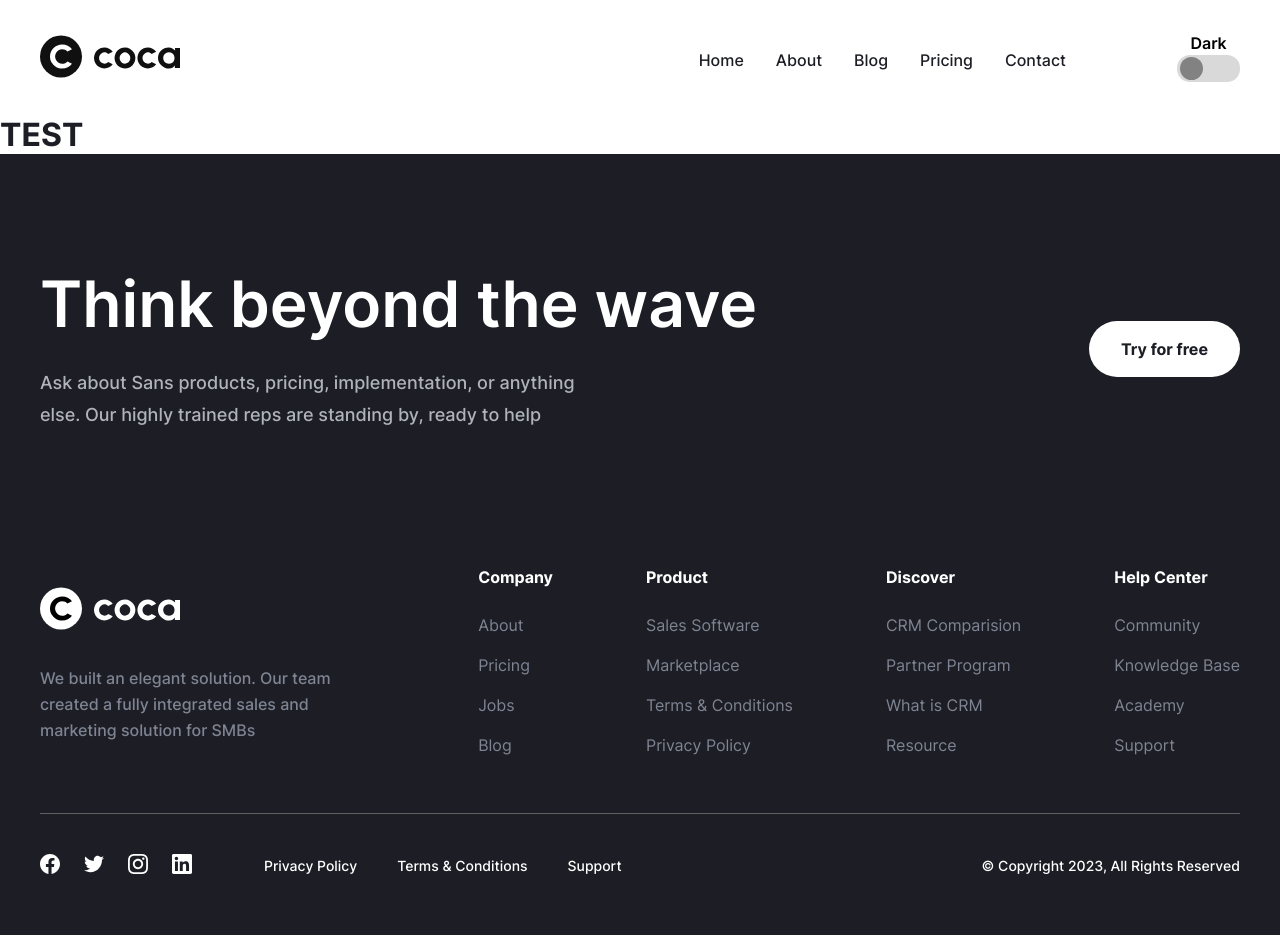
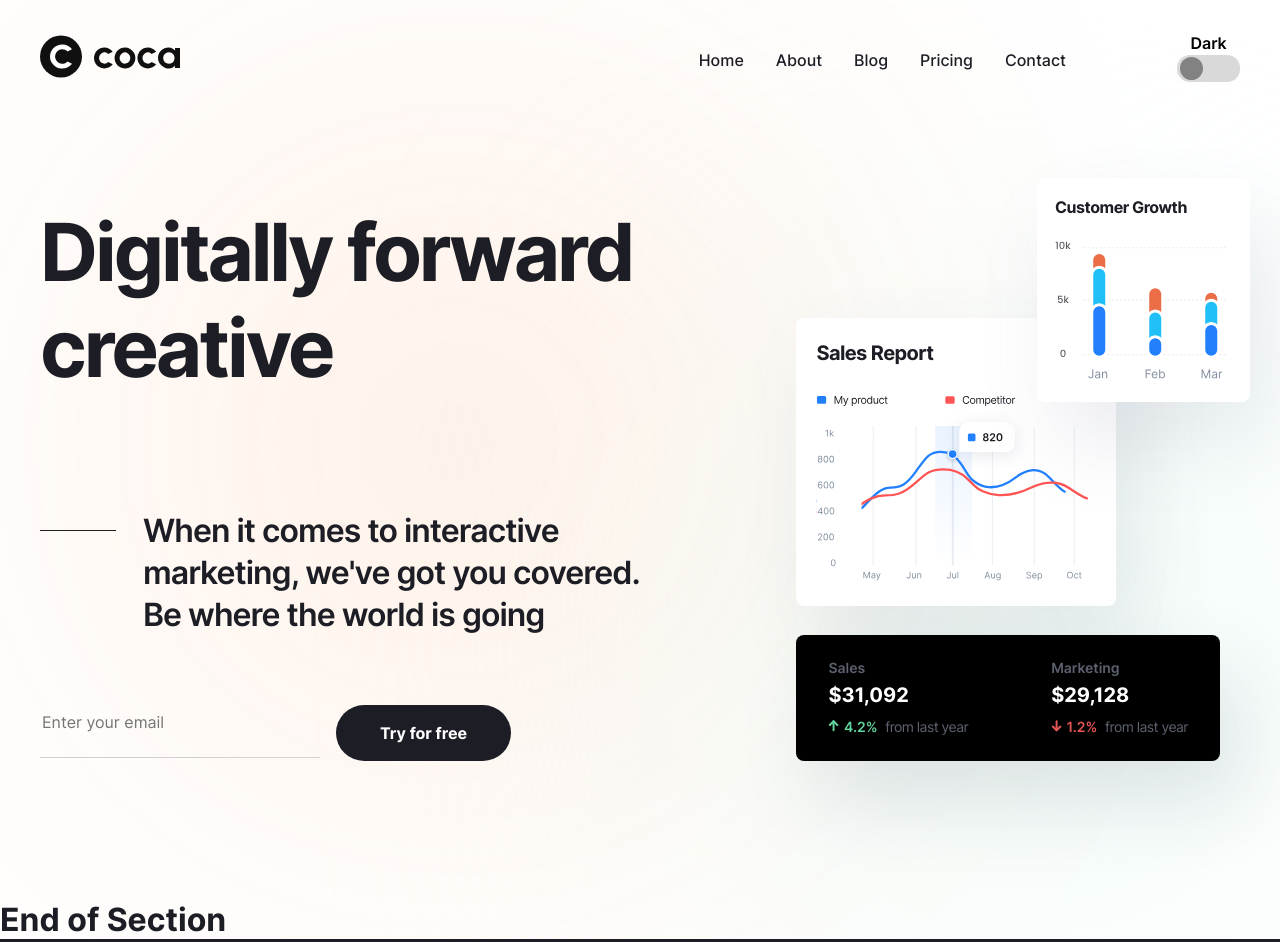
Before and after one commit to 89811421793/coca, a website built with Vite: page src/index.html in a window 1280 px wide. Shown: the top 942 px of the page. Built offline with nearby package versions, Linux system fonts and the light colour scheme.

Commit message:
hero section with styles - finished

```diff
--- /dev/null
+++ b/src/html/components/home/hero.html
@@ -0,0 +1,70 @@
+<section class="hero hero-decor">
+  <div class="container hero__container">
+    <div class="hero__left">
+      <h2 class="hero__title">Digitally forward creative</h2>
+      <p class="hero__subtitle text-p-subtitle">
+        When it comes to interactive <br />
+        marketing, we've got you covered. <br />
+        Be where the world is going
+      </p>
+      <form class="hero__form">
+        <input
+          class="hero__input"
+          type="email"
+          placeholder="Enter your email"
+          required
+        />
+        <button class="hero__btn button-form">Try for free</button>
+      </form>
+    </div>
+    <div class="hero__right">
+      <div class="hero__sales">
+        <h3 class="hero__sales-title">Sales Report</h3>
+        <img
+          class="hero__sales-img"
+          src="./assets/icons/sales-report-graph-icon.svg"
+          width="366"
+          height="260"
+          alt="Sales report graphic"
+        />
+      </div>
+      <div class="hero__customer">
+        <h3 class="hero__customer-title">Customer Growth</h3>
+        <img
+          src="./assets/icons/customer-growth-graph-icon.svg"
+          width="177"
+          height="149"
+          alt="Customer growth graphic"
+        />
+      </div>
+      <table class="hero__stats">
+        <thead class="hero__stats-head">
+          <tr class="hero__stats-head-row">
+            <th class="hero__stats-head-th">Sales</th>
+            <th class="hero__stats-head-th">Marketing</th>
+          </tr>
+        </thead>
+        <tbody class="hero__stats-body">
+          <tr class="hero__stats-body-row">
+            <td class="hero__stats-body-td">$31,092</td>
+            <td class="hero__stats-body-td">$29,128</td>
+          </tr>
+          <tr class="hero__stats-body-row">
+            <td class="hero__stats-body-td">
+              <span class="hero__stats-body-num hero__stats-body-num--green">
+                4.2%
+              </span>
+              <span class="hero__stats-body-text">from last year</span>
+            </td>
+            <td class="hero__stats-body-td">
+              <span class="hero__stats-body-num hero__stats-body-num--red">
+                1.2%
+              </span>
+              <span class="hero__stats-body-text">from last year</span>
+            </td>
+          </tr>
+        </tbody>
+      </table>
+    </div>
+  </div>
+</section>
--- a/src/index.html
+++ b/src/index.html
@@ -4,8 +4,9 @@
 
     <body class="body" data-theme="light">
         <load src="./html/components/header.html" title="Home" />
+        <load src="./html/components/home/hero.html" />
 
-        <h1>TEST</h1>
+        <h1>End of Section</h1>
 
         <load src="./html/components/footer.html" />
 
--- /dev/null
+++ b/src/scss/components/home/hero.scss
@@ -0,0 +1,246 @@
+@use '../../mixins' as *;
+
+.hero {
+    padding: 87px 0 141px;
+
+    @include mini-desktop {
+        padding: 77px 0 121px;
+    }
+
+    @include mobile {
+        min-height: calc(100dvh - 109px);
+    }
+
+    &__container {
+        @include flex-justify-between;
+        align-items: flex-end;
+
+        @include mini-desktop {
+            gap: 50px;
+            flex-direction: column;
+            align-items: center;
+            text-align: center;
+        }
+    }
+
+    &__left {
+        @include mini-desktop {
+            max-width: 617px;
+        }
+    }
+
+    &__title {
+        margin-bottom: 114px;
+        font-weight: 700;
+        font-size: 80px;
+        line-height: 120%;
+        letter-spacing: -0.04em;
+        color: var(--neutral-color-100);
+
+        @include mini-desktop {
+            margin-bottom: 74px;
+        }
+
+        @include tablet {
+            margin-bottom: 44px;
+            font-size: 60px;
+        }
+
+        @include mobile {
+            margin-bottom: 38px;
+            font-size: 48px;
+        }
+
+        @include small-mobile {
+            margin-bottom: 30px;
+            font-size: 38px;
+        }
+    }
+
+    &__subtitle {
+        margin-bottom: 69px;
+
+        & br {
+            @include mini-desktop {
+                display: none;
+            }
+        }
+    }
+
+    &__form {
+        @include flex-align-center;
+        gap: 16px;
+
+        @include mini-desktop {
+            justify-content: center;
+        }
+
+        @include small-mobile {
+            gap: 20px;
+            flex-direction: column;
+        }
+    }
+
+    &__input {
+        border-bottom: 1px solid var(--neutral-color-40);
+        padding-bottom: 23px;
+        min-width: 280px;
+        font-weight: 400;
+        font-size: 16px;
+        line-height: 150%;
+        color: var(--neutral-color-100);
+        background-color: transparent;
+
+        @include small-tablet {
+            padding-bottom: 13px;
+        }
+
+        @include mobile {
+            min-width: 100px;
+            max-width: 180px;
+        }
+    }
+
+    &__btn {
+        padding: 16px 44px;
+        color: var(--neutral-color-10);
+        background-color: var(--neutral-color-100);
+
+        @include small-tablet {
+            padding: 12px 32px;
+        }
+    }
+
+    &__right {
+        position: relative;
+        margin-right: 20px;
+
+        @include mini-desktop {
+            display: none;
+        }
+    }
+
+    &__sales {
+        margin-bottom: 29px;
+        padding: 20px;
+
+        @include small-desktop {
+            max-width: 320px;
+        }
+
+        &-img {
+            @include small-desktop {
+                max-width: 280px;
+            }
+        }
+
+        &-title {
+            margin-bottom: 16px;
+            font-weight: 700;
+            font-size: 20px;
+            line-height: 150%;
+            letter-spacing: -0.03em;
+            color: #1d1e25;
+        }
+    }
+
+    &__customer {
+        position: absolute;
+        top: -60px;
+        right: -140px;
+        display: inline-block;
+        padding: 15px 18px;
+
+        @include small-desktop {
+            top: -140px;
+            right: -30px;
+        }
+
+        &-title {
+            margin-bottom: 12px;
+            font-weight: 700;
+            font-size: 16px;
+            line-height: 187%;
+            letter-spacing: -0.03em;
+            color: #1d1e25;
+        }
+    }
+
+    &__sales,
+    &__customer {
+        border-radius: 8px;
+        box-shadow: 20px 40px 80px 0 #5960871f;
+        background: #fff;
+    }
+
+    &__stats {
+        border-radius: 8px;
+        padding: 20px 29px;
+        box-shadow: 20px 40px 80px 0 #2d33511f;
+        text-align: left;
+        background: #000;
+
+        &-head {
+            &-th {
+                font-weight: 600;
+                font-size: 14px;
+                line-height: 143%;
+                color: #5c616f;
+            }
+        }
+
+        &-body {
+            &-td {
+                font-weight: 700;
+                font-size: 20px;
+                line-height: 130%;
+                white-space: nowrap;
+                color: #fff;
+
+                &:nth-child(1) {
+                    padding-right: 80px;
+                }
+            }
+
+            &-num {
+                display: inline-block;
+                margin-right: 3px;
+                font-weight: 600;
+                font-size: 14px;
+                line-height: 143%;
+
+                &--green {
+                    color: #60d39c;
+
+                    &::before {
+                        background: url('../assets/icons/green-arrow-icon.svg');
+                    }
+                }
+
+                &--red {
+                    color: #e35454;
+
+                    &::before {
+                        background: url('../assets/icons/red-arrow-icon.svg');
+                    }
+                }
+
+                &--green::before,
+                &--red::before {
+                    content: '';
+                    display: inline-block;
+                    width: 12px;
+                    height: 12px;
+                }
+            }
+
+            &-text {
+                font-weight: 400;
+                font-size: 14px;
+                line-height: 157%;
+                letter-spacing: -0.04em;
+                color: #5c616e;
+            }
+        }
+    }
+}
--- a/src/scss/main.scss
+++ b/src/scss/main.scss
@@ -4,4 +4,5 @@
 
 // components
 @use './components/header';
+@use './components/home/hero';
 @use './components/footer';
```
